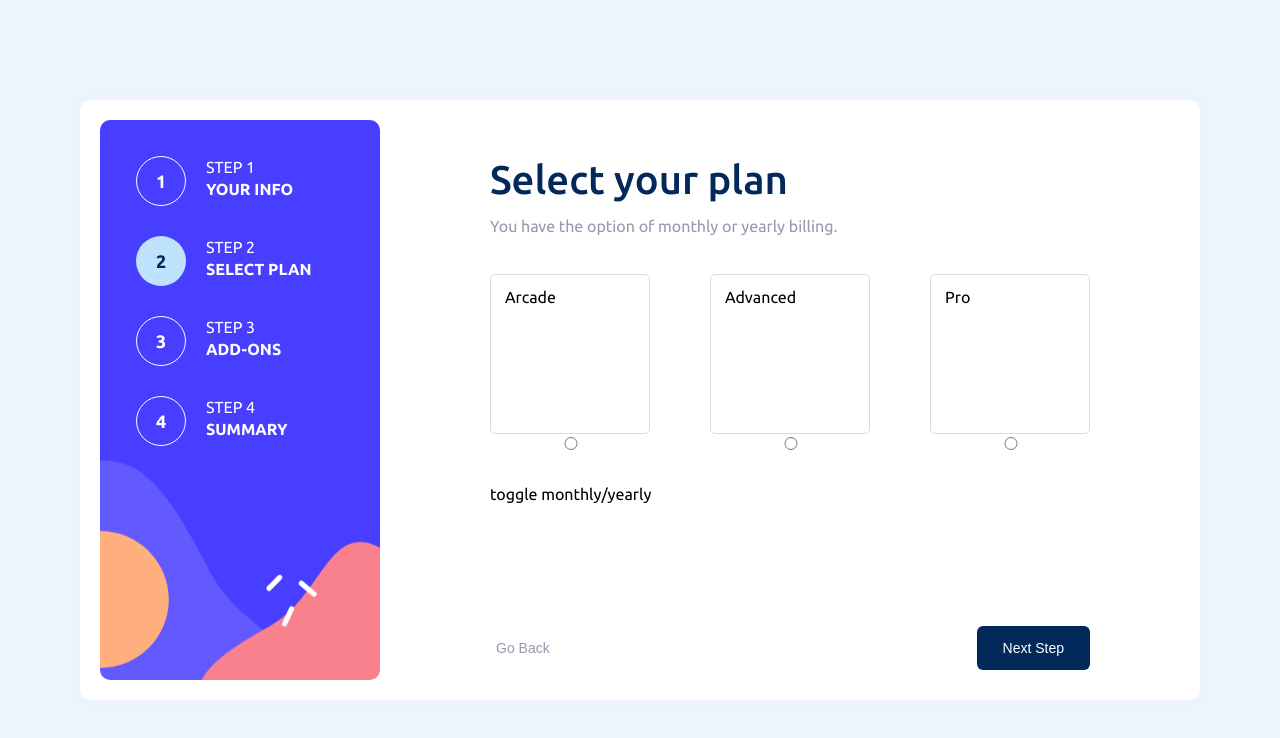
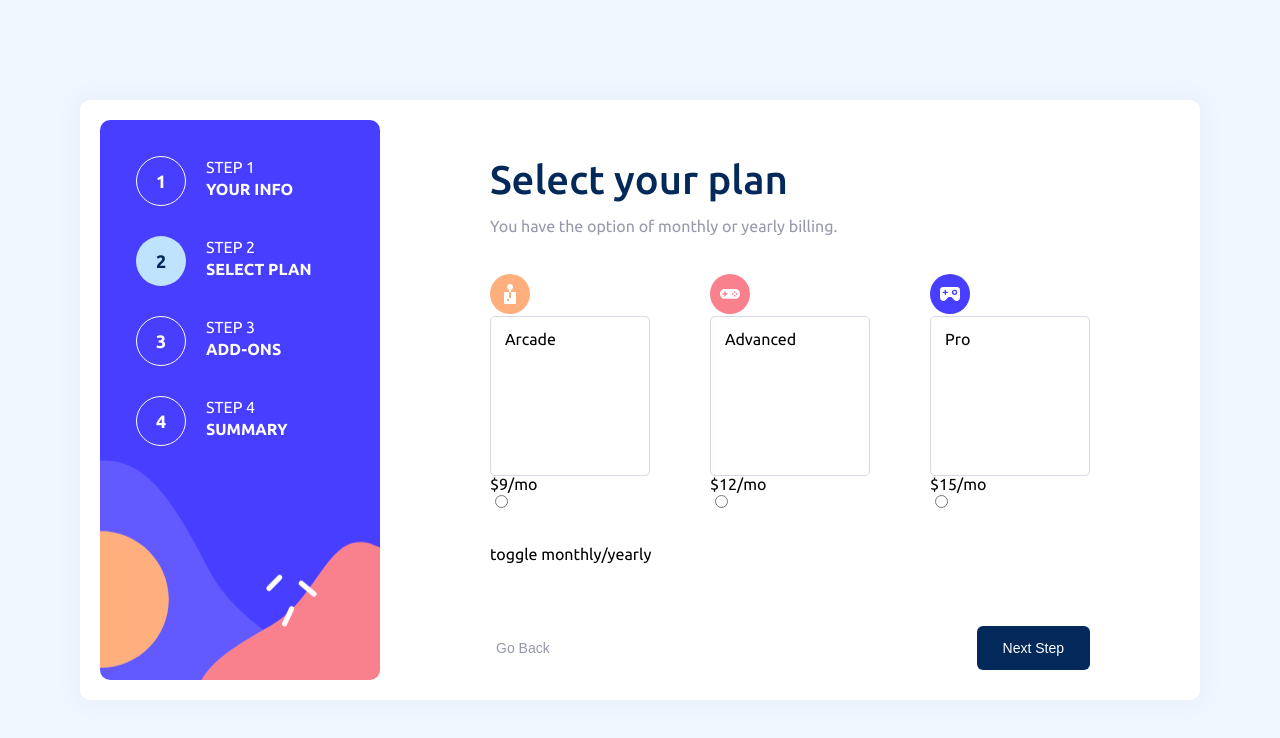
Before and after one commit to hun-ah/multi-step-form-v2, a React (Vite) app: page / in a window 1280 px wide. Both pictures are taken after a click on the button "Next Step". Shown: the top 738 px of the page. Built offline with nearby package versions, Linux system fonts and the light colour scheme.

Commit message:
imported svgs and rendering logic

```diff
--- a/src/components/inputs/radioInput/RadioInput.jsx
+++ b/src/components/inputs/radioInput/RadioInput.jsx
@@ -1,12 +1,21 @@
 import styles from './input.module.css';
+import { ReactComponent as ArcadeIcon } from '../../../assets/icon-arcade.svg';
+import { ReactComponent as AdvancedIcon } from '../../../assets/icon-advanced.svg';
+import { ReactComponent as ProIcon } from '../../../assets/icon-pro.svg';
 
-const RadioInput = ({ label, id }) => {
+const RadioInput = ({ label, id, price }) => {
   return (
     <div className={styles.container}>
-      <label htmlFor={id} className={styles.label}>
-        {label}
+      <label htmlFor={id} className={styles.labelContainer}>
+        {id == 'arcade' && <ArcadeIcon />}
+        {id == 'advanced' && <AdvancedIcon />}
+        {id == 'pro' && <ProIcon />}
+        <div className={styles.planPrice}>
+          <span className={styles.label}>{label}</span>
+          <span className={styles.price}>{price}</span>
+        </div>
+        <input type='radio' className={styles.input} id={id} />
       </label>
-      <input type='radio' className={styles.input} id={id} />
     </div>
   );
 };
```
